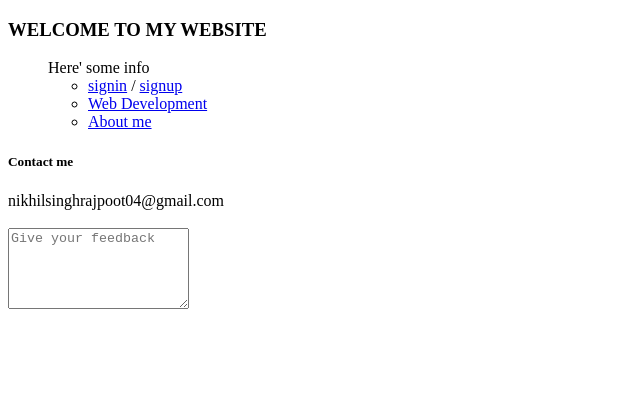
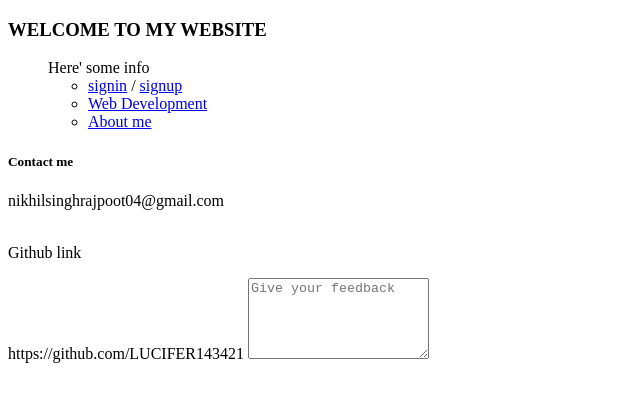
Before and after one commit to LUCIFER143421/1st_Website, a plain HTML site: page index.html in a window 1280 px wide. Shown: the whole page, without its empty margins (0-640 px from the left). Drawn offline with Linux system fonts and the light colour scheme.

Commit message:
Update index.html

```diff
--- a/index.html
+++ b/index.html
@@ -18,6 +18,8 @@
     <h5>Contact me</h5>
     <Gmail:->nikhilsinghrajpoot04@gmail.com</Gmail:->
     <br><br>
+    <p>Github link</p>
+    https://github.com/LUCIFER143421
     <label for="2">
     <textarea name="feedback" id="2" placeholder="Give your feedback" column="10" rows="5" ></textarea>
     </label>
```
